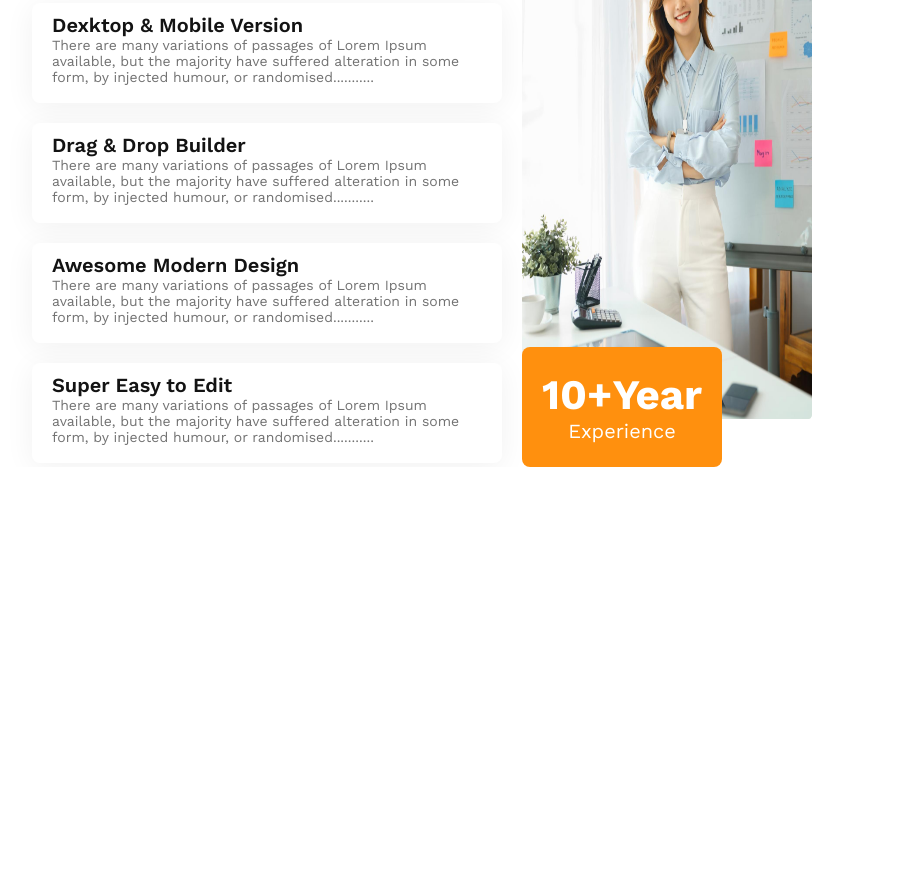
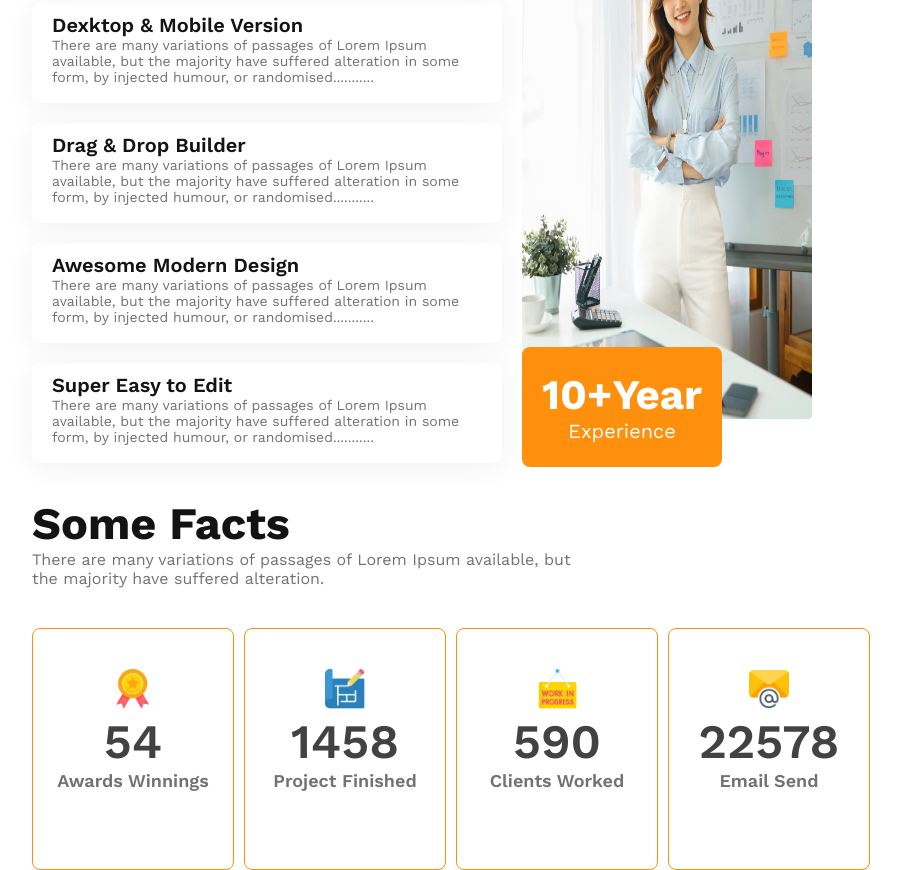
Before and after one commit to Prodipm6/architects, a plain HTML site: page index.html in a window 1280 px wide. Shown: the part 1516-2386 px from the top of the page, without its empty margins (218-1119 px from the left). Before the commit the page ends 1983 px from the top, so only its background shows below. Drawn offline with nearby package versions, Linux system fonts and the light colour scheme.

Commit message:
projects content added

```diff
--- a/css/style.css
+++ b/css/style.css
@@ -195,3 +195,59 @@ nav span a{
     text-align: center;
     color: #FFFFFF;
  }
+ /*----------------------------
+ projects content
+ ------------------------------*/
+ .projects{
+    margin: 0 250px;
+    display: grid;
+    grid-template-columns: repeat(2, 1fr);
+    margin-top: 30px;
+
+ }
+ .projects-main{
+    display: grid;
+    grid-template-rows: repeat(2, 1fr);
+    grid-gap: 10px;
+ }
+ .projects-title{
+    margin-bottom: 40px;
+ }
+ .projects-title h2{
+    font-weight: 700;
+    font-size: 45px;
+    color: #131313;
+ }
+ .projects-title p{
+    font-weight: 400;
+    font-size: 16px;
+    color: #727272;
+    padding-right: 280px;
+ }
+ .projects-details{
+    display: grid;
+    grid-template-columns: repeat(4, 1fr);
+    grid-column-gap: 10px;
+ }
+ .p-details{
+    width: 200px;
+    height: 200px;
+    border: 1px solid #FF900E;
+    border-radius: 8px;
+    text-align: center;
+    padding-top: 40px;
+ }
+.p-details img{
+    width: 40px;
+    height: 40px;
+}
+.p-details h3{
+    font-weight: 600;
+    font-size: 48px;
+    color: #424242;
+}
+.p-details p{
+    font-weight: 600;
+    font-size: 18px;
+    color: #727272;
+}
--- a/index.html
+++ b/index.html
@@ -101,5 +101,36 @@
         </div>
     </section>
     <!--------------- projects content start ---------------->
+    <section class="projects">
+        <div class="project-main">
+            <div class="projects-title">
+                <h2>Some Facts</h2>
+                <p>There are many variations of passages of Lorem Ipsum available, but the majority have suffered alteration.</p>
+            </div>
+            <div class="projects-details">
+                <div class="p-details">
+                    <img src="images/icons/ribon.png" alt="">
+                    <h3>54</h3>
+                    <p>Awards Winnings</p>
+                </div>
+                <div class="p-details">
+                    <img src="images/icons/projects.png" alt="">
+                    <h3>1458</h3>
+                    <p>Project Finished</p>
+                </div>
+                <div class="p-details">
+                    <img src="images/icons/customers.png" alt="">
+                    <h3>590</h3>
+                    <p>Clients Worked</p>
+                </div>
+                <div class="p-details">
+                    <img src="images/icons/email.png" alt="">
+                    <h3>22578</h3>
+                    <p>Email Send</p>
+                </div>
+            </div>
+        </div>
+    </section>
+    <!--------------- sponsors section start ---------------->
 </body>
 </html>
```
